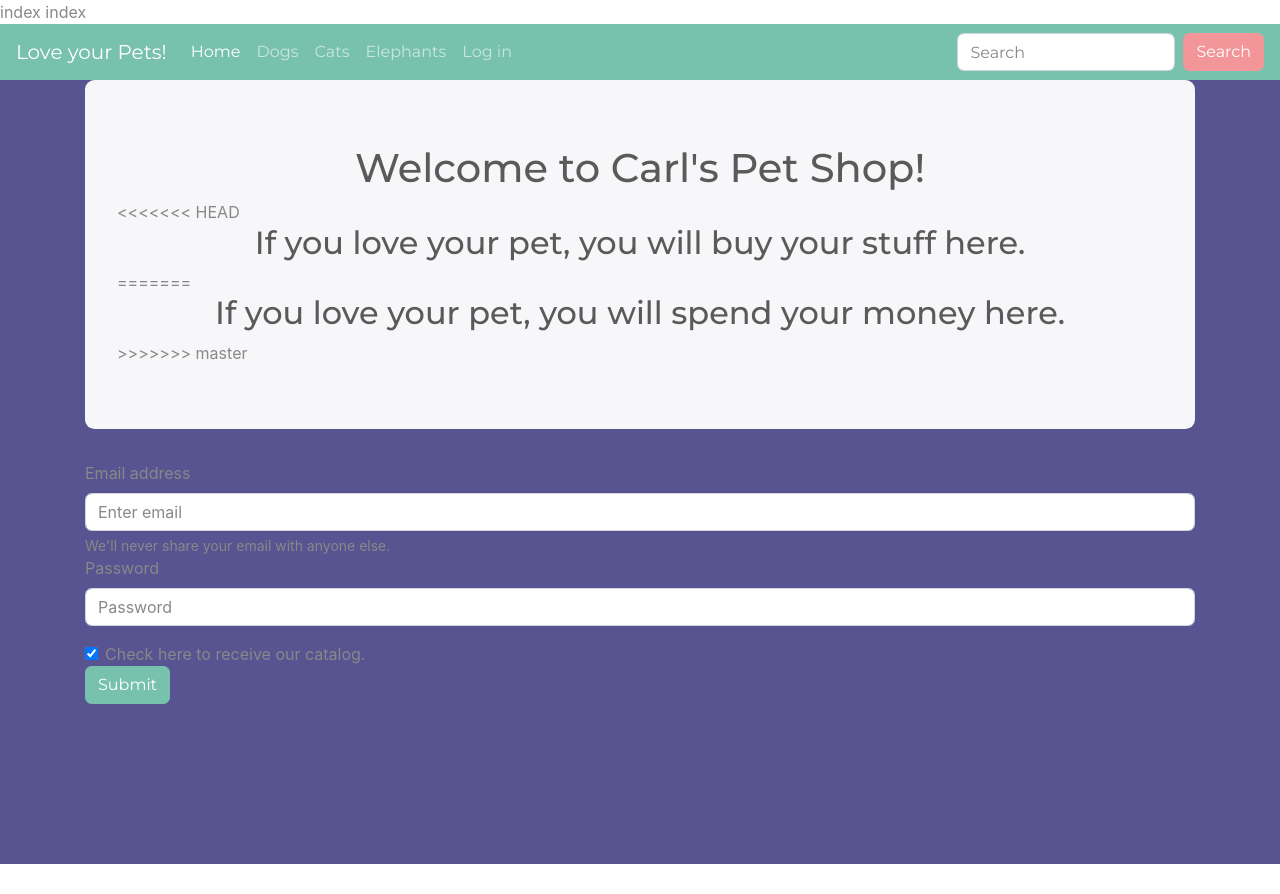
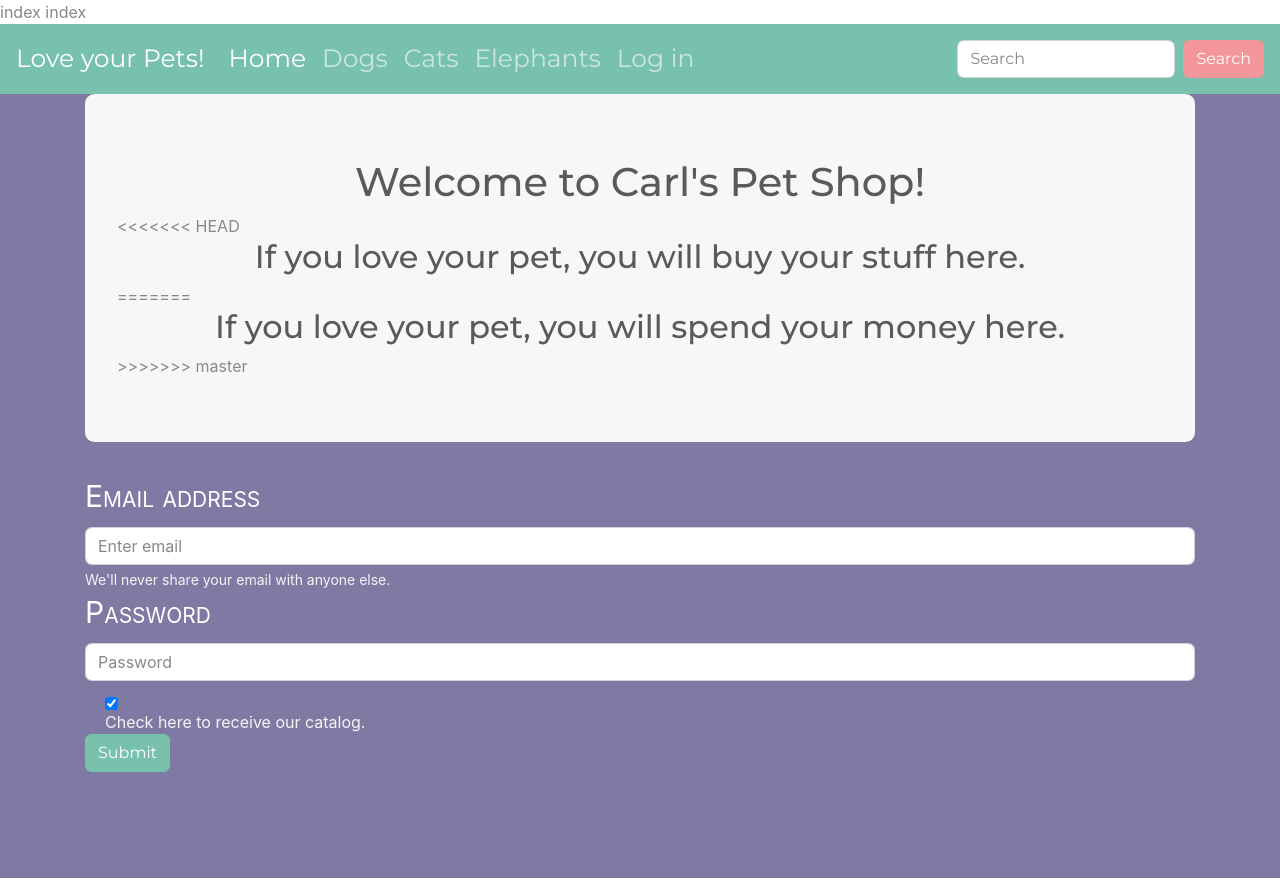
Before and after one commit to lauracoombs07/BootstrapAngular, an Angular app: page /login in a window 1280 px wide. Built offline with nearby package versions, Linux system fonts and the light colour scheme.

Commit message:
style login page, center shop now buttons, style box headers

```diff
--- a/src/app/app.component.css
+++ b/src/app/app.component.css
@@ -1,7 +1,12 @@
 body {
-  background-color:rgb(88, 83, 145);
+  background-color:rgba(118, 114, 158, 0.938);
 }
-
+.nav-link {
+  font-size: 25px;
+}
+.navbar-brand {
+  font-size: 25px;
+}
 .flex-container {
   display: flex;
   justify-content: center;
--- a/src/app/cat/cat.component.css
+++ b/src/app/cat/cat.component.css
@@ -6,3 +6,10 @@
   .PH {
     color: white;
   }
+  .card-header {
+    font-size: 25px;
+    font-weight: bold;
+  }
+  .shop-now {
+    text-align: center;
+  }
--- a/src/app/cat/cat.component.html
+++ b/src/app/cat/cat.component.html
@@ -6,10 +6,9 @@
           <h4 class="card-title">Cats love to sleep, eat, and mess with your stuff - in that order.</h4>
           <p class="card-text">Get that cat nice and fat and save your precious shinies!</p>
         </div>
-          <nav>
+          <nav class="shop-now">
             <button routerLink = "/catfood">Shop Now</button>
           </nav>
-
       </div>
       <div class="card text-white bg-secondary mb-3" style="max-width: 20rem;">
           <div class="card-header">Cat Toys</div>
@@ -17,7 +16,7 @@
             <h4 class="card-title">Keep those little furballs occupied!</h4>
             <p class="card-text">Lets keep in mind nothing will get your cat to like you but these things will help it hate you less.</p>
           </div>
-          <nav>
+          <nav class="shop-now">
             <button routerLink = "/cattoys">Shop Now</button>
           </nav>
         </div>
@@ -27,7 +26,7 @@
               <h4 class="card-title">Get that little entitled kitty back</h4>
               <p class="card-text">Put an ugly ass sweater on your cat - in the middle of summer! And buy other dumb stuff they will hate, just for the heck of it</p>
             </div>
-            <nav>
+            <nav class="shop-now">
               <button routerLink = "/catclothes">Shop Now</button>
             </nav>
           </div>
--- a/src/app/dog/dog.component.css
+++ b/src/app/dog/dog.component.css
@@ -6,3 +6,10 @@
   .PH {
     color: white;
   }
+  .card-header {
+    font-size: 25px;
+    font-weight: bold;
+  }
+  .shop-now {
+      text-align: center;
+  }
--- a/src/app/dog/dog.component.html
+++ b/src/app/dog/dog.component.html
@@ -6,7 +6,7 @@
           <h4 class="card-title"></h4>
           <p class="card-text">You love your dog, and your dog loves you because you feed him/her. Moar food = moar love. It's simple trigonometry.</p>
         </div>
-        <nav>
+        <nav class="shop-now">
             <button routerLink = "/dogfood">Shop Now</button>
           </nav>
       </div>
@@ -16,7 +16,7 @@
             <h4 class="card-title">*SQUEAK* *SQUEAK* *FETCH*</h4>
             <p class="card-text">Dogs are like stupid kids, but less stupid and more cute; but they'll still eat your favorite pair of kicks if you don't keep them occupied. These toys are designed to please!</p>
           </div>
-          <nav>
+          <nav class="shop-now">
               <button routerLink = "/dogtoys">Shop Now</button>
             </nav>
         </div>
@@ -26,7 +26,7 @@
               <h4 class="card-title">Your dog doesn't deserve it, but you can't control yourself.</h4>
               <p class="card-text"> We have all the things to make your cute pupper an even cuterer pupperer</p>
             </div>
-            <nav>
+            <nav class="shop-now">
                 <button routerLink = "/dogclothes">Shop Now</button>
               </nav>
             </div>
--- a/src/app/elephant/elephant.component.css
+++ b/src/app/elephant/elephant.component.css
@@ -6,3 +6,10 @@
   .PH {
     color: white;
   }
+  .card-header {
+    font-size: 25px;
+    font-weight: bold;
+  }
+  .shop-now {
+      text-align: center;
+  }
--- a/src/app/elephant/elephant.component.html
+++ b/src/app/elephant/elephant.component.html
@@ -6,7 +6,7 @@
           <h4 class="card-title">HAHAHA YOU BETTER RUN (b4 you are the food)</h4>
           <p class="card-text">That's a big ol' creature that needs satiating - and our store has all the good eats to do just that</p>
         </div>
-        <nav>
+        <nav class="shop-now">
             <button routerLink = "/elephantfood">Shop Now</button>
           </nav>
       </div>
@@ -16,7 +16,7 @@
             <h4 class="card-title">HAHAHA YOU BETTER RUN (b4 you are the toy)</h4>
             <p class="card-text">Peruse our amazing selection of Elephantaining toys that will prevent you from being used as a dumbell, you dumb bell.</p>
           </div>
-          <nav>
+          <nav class="shop-now">
               <button routerLink = "/elephanttoys">Shop Now</button>
             </nav>
         </div>
@@ -26,7 +26,7 @@
               <h4 class="card-title">LITERALLY BANANA REPUBLIC</h4>
               <p class="card-text">How are you going to get that finely dressed elephant into Safeway? There's no F in Way</p>
             </div>
-            <nav>
+            <nav class="shop-now">
                 <button routerLink = "/elephantclothes">Shop Now</button>
               </nav>
             </div>
@@ -35,7 +35,7 @@
           </div>
           <div class="container">
             <div class="jumbotron">
-              <h1> General Dog page headline</h1>
+              <h1> General Elephant page headline</h1>
               <h2> Sub heading info here </h2>
 
                  <div>
--- a/src/app/login/login.component.css
+++ b/src/app/login/login.component.css
@@ -0,0 +1,16 @@
+.form-text {
+    color: whitesmoke;
+}
+.form-check {
+    color: whitesmoke;
+}
+.exampleInputEmail1 {
+    color: white;
+    font-variant-caps: small-caps;
+    font-size: 30px;
+}
+.exampleInputPassword1 {
+    color: white;
+    font-variant-caps: small-caps;
+    font-size: 30px;
+}
--- a/src/app/login/login.component.html
+++ b/src/app/login/login.component.html
@@ -1,12 +1,12 @@
 
 <div class="flex-container1">
-  <label for="exampleInputEmail1">Email address</label>
+  <label class="exampleInputEmail1">Email address</label>
   <br>
   <input type="email" class="form-control" id="exampleInputEmail1" aria-describedby="emailHelp" placeholder="Enter email">
-  <small id="emailHelp" class="form-text text-muted">We'll never share your email with anyone else.</small>
+  <small id="emailHelp" class="form-text">We'll never share your email with anyone else.</small>
 </div>
 <div div class="flex-container1">
-  <label for="exampleInputPassword1">Password</label>
+  <label class="exampleInputPassword1">Password</label>
   <br>
   <input type="password" class="form-control" id="exampleInputPassword1" placeholder="Password">
 </div>
@@ -24,7 +24,7 @@
         <legend></legend>
         <div class="form-check">
           <label class="form-check-label">
-            <input class="form-check-input" type="checkbox" value="" checked="">
+            <input class="form-check" type="checkbox" value="" checked="">
             Check here to receive our catalog.
           </label>
         </div>
```
